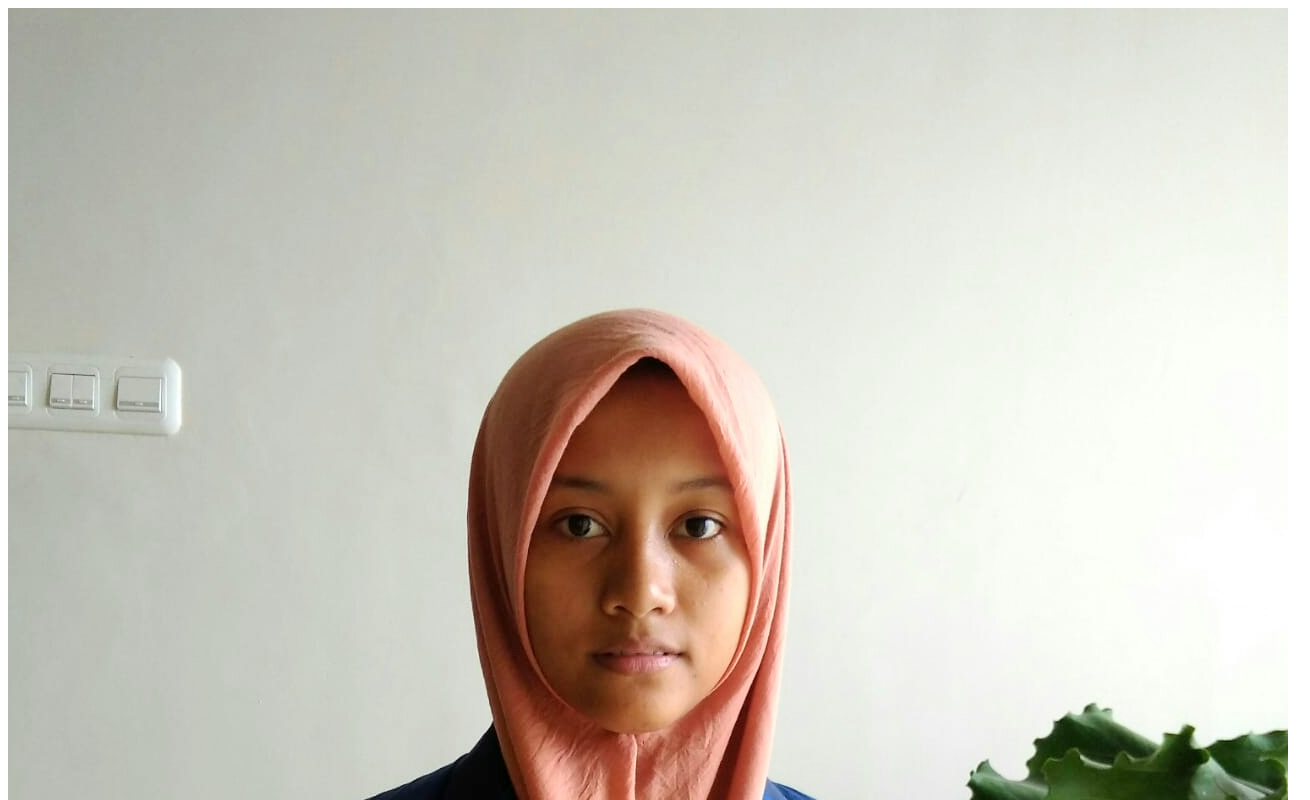
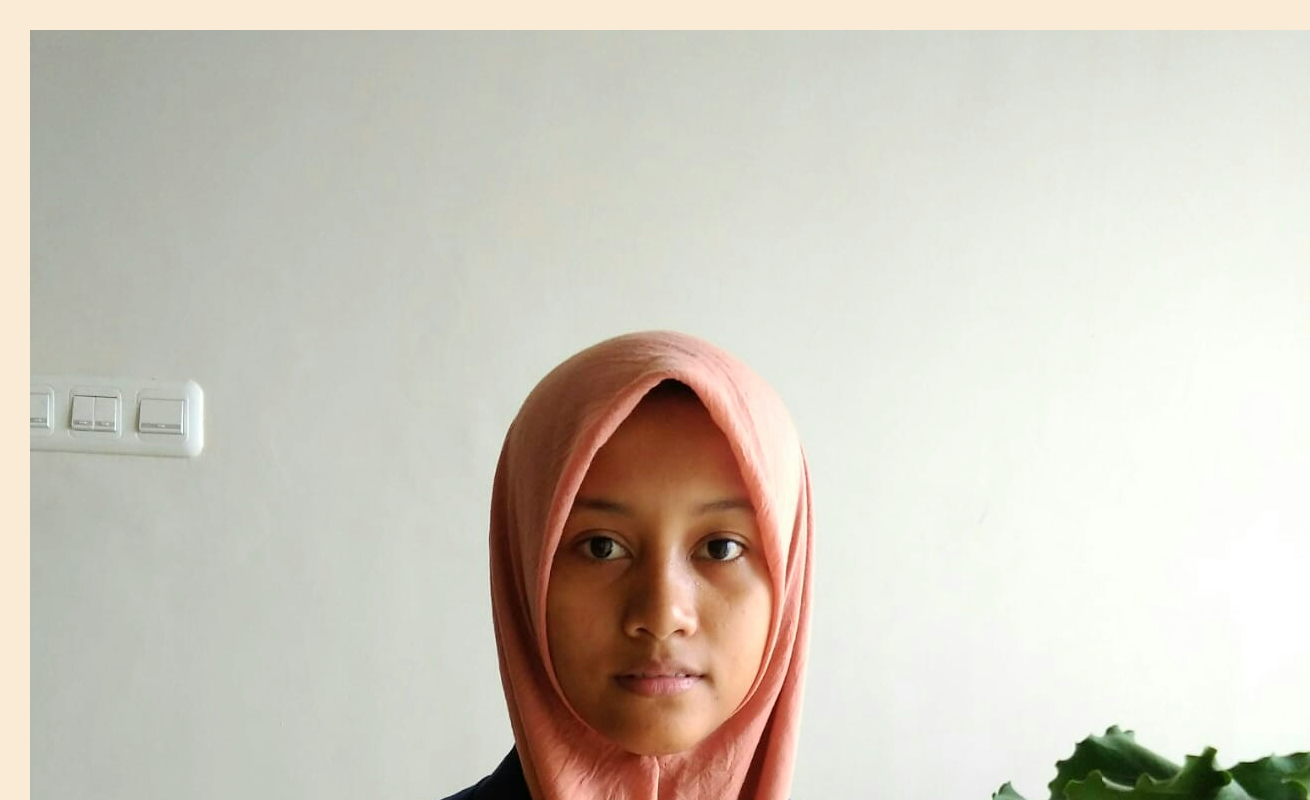
Before and after one commit to shabrina12/my-repo-from-remote, a plain HTML site: page index.html in a window 1280 px wide. Shown: the top 800 px of the page, 1310 px wide, since content can reach past the window. Drawn offline with Linux system fonts and the light colour scheme.

Commit message:
added initial style.css to style the profile

```diff
--- a/index.html
+++ b/index.html
@@ -1,6 +1,7 @@
 <!DOCTYPE html>
 <html>
   <head>
+    <link rel="stylesheet" href="style.css">
   </head>
 
   <body>
--- /dev/null
+++ b/style.css
@@ -0,0 +1,5 @@
+body {
+   width: 100%;
+   margin: 30px;
+   background-color: antiquewhite;
+}
```
